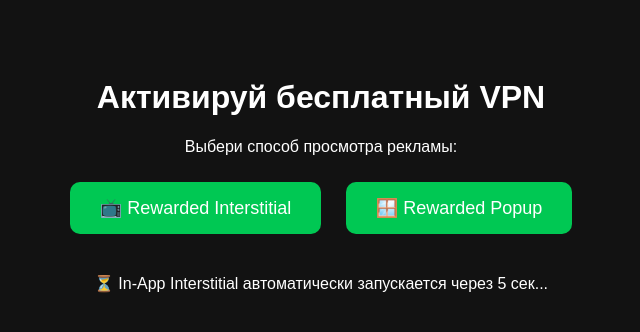
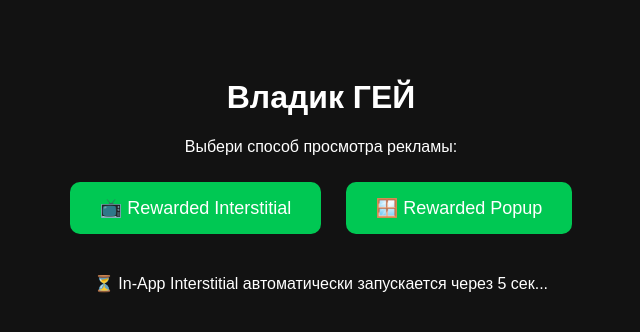
Before and after one commit to johnriddderrr/monetag-vpn-app, a plain HTML site: page index.html in a window 1280 px wide. Shown: the whole page, without its empty margins (319-959 px from the left). Drawn offline with Linux system fonts and the light colour scheme; a script that the page names is missing.

Commit message:
Update index.html

```diff
--- a/index.html
+++ b/index.html
@@ -30,7 +30,7 @@
   </style>
 </head>
 <body>
-  <h1>Активируй бесплатный VPN</h1>
+  <h1>Владик ГЕЙ</h1>
   <p>Выбери способ просмотра рекламы:</p>
 
   <!-- Rewarded Interstitial -->
```
